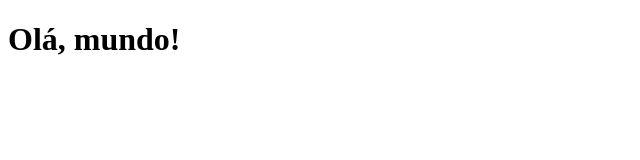
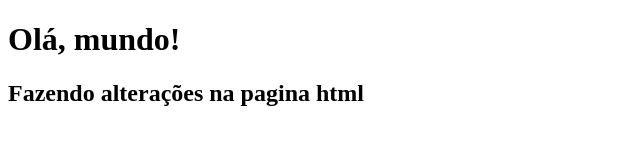
Before and after one commit to FaFaRocha/gama-no-github, a plain HTML site: page index.html in a window 1280 px wide. Shown: the whole page, without its empty margins (0-640 px from the left). Drawn offline with Linux system fonts and the light colour scheme.

Commit message:
arquivo index.html atualizado novamente

```diff
--- a/index.html
+++ b/index.html
@@ -8,5 +8,6 @@
 </head>
 <body>
     <h1> Olá, mundo!</h1>
+    <h2>Fazendo alterações na pagina html</h2>
 </body>
 </html>
```
